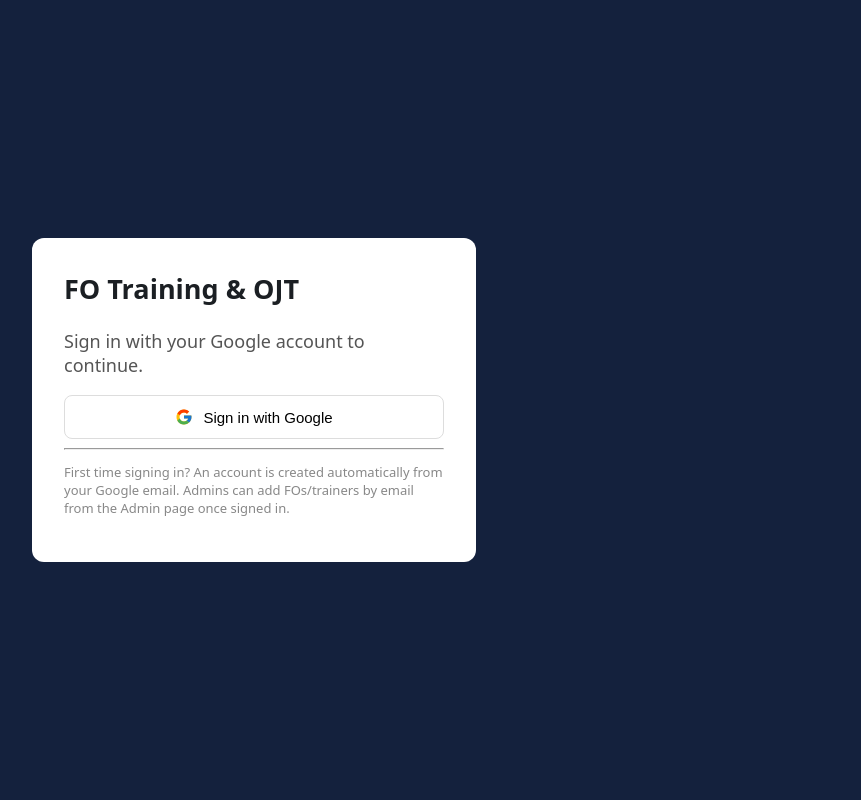
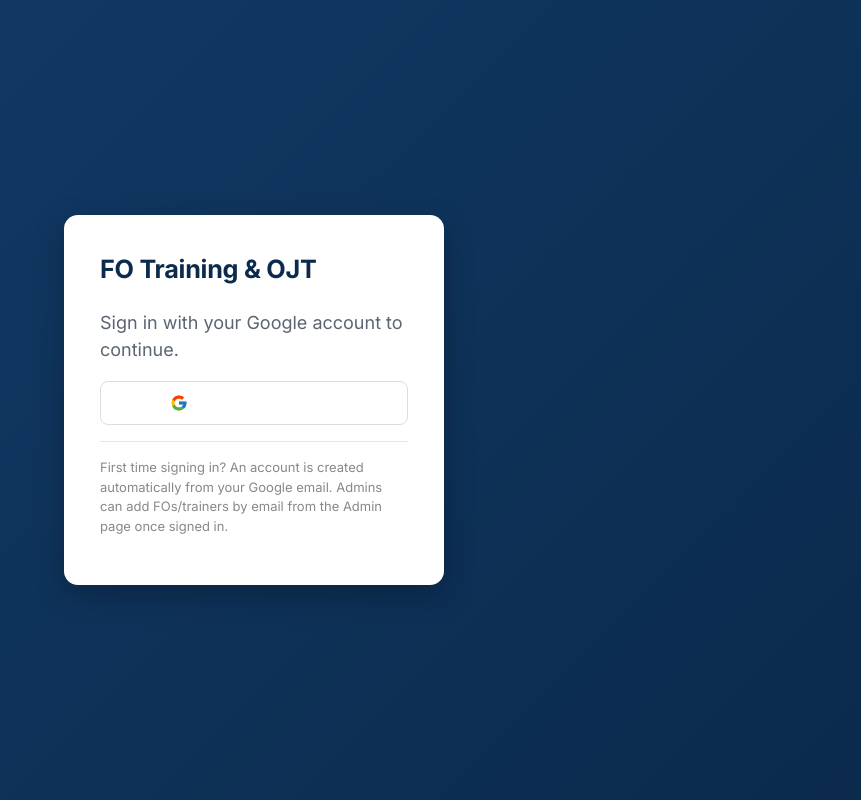
Before and after one commit to mjoshi-byte/Field-operation-, a React (Vite) app in the folder frontend/: page / in a window 1280 px wide. Shown: the whole page, without its empty margins (386-1247 px from the left). Built offline with nearby package versions, Linux system fonts and the light colour scheme; no server answers.

Commit message:
Redesign UI: new font, color palette, polished nav/tables/buttons

```diff
--- a/frontend/index.html
+++ b/frontend/index.html
@@ -4,13 +4,12 @@
     <meta charset="UTF-8" />
     <meta name="viewport" content="width=device-width, initial-scale=1.0, maximum-scale=1" />
     <title>FO Training &amp; OJT</title>
-    <style>
-      /* Large buttons, readable outdoors — per the cross-app baseline requirements */
-      :root { font-size: 18px; }
-      body { margin: 0; font-family: system-ui, -apple-system, Segoe UI, Roboto, sans-serif; background: #f6f7f9; color: #1b1f23; }
-      button { font-size: 1rem; min-height: 44px; }
-      input, select { font-size: 1rem; min-height: 40px; }
-    </style>
+    <link rel="preconnect" href="https://fonts.googleapis.com" />
+    <link rel="preconnect" href="https://fonts.gstatic.com" crossorigin />
+    <link
+      href="https://fonts.googleapis.com/css2?family=Inter:wght@400;500;600;700;800&display=swap"
+      rel="stylesheet"
+    />
   </head>
   <body>
     <div id="root"></div>
--- a/frontend/src/App.jsx
+++ b/frontend/src/App.jsx
@@ -68,20 +68,30 @@ export default function App() {
   return (
     <div>
       <header style={navStyle}>
-        <strong>FO Training &amp; OJT</strong>
-        <nav style={{ display: 'flex', gap: 12, flexWrap: 'wrap' }}>
-          {user.role === 'fo' && <Link to="/me">My Dashboard</Link>}
-          {user.role === 'fo' && <Link to="/checklist">OJT Checklist</Link>}
-          <Link to="/updates">Updates &amp; Quizzes</Link>
-          <Link to="/library">Library</Link>
-          {isStaff && <Link to="/trainer/overview">OJT Overview</Link>}
-          {isStaff && <Link to="/trainer/publish">Publish Update</Link>}
-          {isStaff && <Link to="/team">Team Dashboard</Link>}
-          {user.role === 'admin' && <Link to="/admin/users">Admin</Link>}
+        <strong style={{ fontSize: '1.2rem', letterSpacing: '-0.01em' }}>FO Training &amp; OJT</strong>
+        <nav style={{ display: 'flex', gap: 16, flexWrap: 'wrap' }}>
+          {user.role === 'fo' && <Link style={navLinkStyle} to="/me">My Dashboard</Link>}
+          {user.role === 'fo' && <Link style={navLinkStyle} to="/checklist">OJT Checklist</Link>}
+          <Link style={navLinkStyle} to="/updates">Updates &amp; Quizzes</Link>
+          <Link style={navLinkStyle} to="/library">Library</Link>
+          {isStaff && <Link style={navLinkStyle} to="/trainer/overview">OJT Overview</Link>}
+          {isStaff && <Link style={navLinkStyle} to="/trainer/publish">Publish Update</Link>}
+          {isStaff && <Link style={navLinkStyle} to="/team">Team Dashboard</Link>}
+          {user.role === 'admin' && <Link style={navLinkStyle} to="/admin/users">Admin</Link>}
         </nav>
         <div style={{ marginLeft: 'auto', display: 'flex', gap: 12, alignItems: 'center' }}>
-          <span>{user.name} ({user.role})</span>
-          <button onClick={handleLogout}>Sign out</button>
+          <span style={{ fontWeight: 500 }}>{user.name} ({user.role})</span>
+          <button
+            onClick={handleLogout}
+            style={{
+              background: 'transparent',
+              border: '1px solid rgba(255,255,255,0.4)',
+              color: 'white',
+              fontWeight: 500,
+            }}
+          >
+            Sign out
+          </button>
         </div>
       </header>
 
@@ -108,8 +118,14 @@ const navStyle = {
   display: 'flex',
   alignItems: 'center',
   gap: 20,
-  padding: '12px 20px',
-  background: '#14213d',
+  padding: '14px 24px',
+  background: 'var(--color-primary)',
   color: 'white',
   flexWrap: 'wrap',
+  boxShadow: '0 2px 8px rgba(0,0,0,0.15)',
 };
+
+const navLinkStyle = {
+  color: 'rgba(255,255,255,0.85)',
+  fontWeight: 500,
+};
--- a/frontend/src/main.jsx
+++ b/frontend/src/main.jsx
@@ -2,6 +2,7 @@ import React from 'react';
 import ReactDOM from 'react-dom/client';
 import { BrowserRouter } from 'react-router-dom';
 import App from './App.jsx';
+import './styles.css';
 
 ReactDOM.createRoot(document.getElementById('root')).render(
   <React.StrictMode>
--- a/frontend/src/pages/Login.jsx
+++ b/frontend/src/pages/Login.jsx
@@ -25,10 +25,18 @@ export default function Login() {
   }
 
   return (
-    <div style={{ display: 'flex', minHeight: '100vh', alignItems: 'center', justifyContent: 'center', background: '#14213d' }}>
-      <div style={{ background: 'white', padding: 32, borderRadius: 12, width: 380 }}>
+    <div
+      style={{
+        display: 'flex',
+        minHeight: '100vh',
+        alignItems: 'center',
+        justifyContent: 'center',
+        background: 'linear-gradient(135deg, var(--color-primary) 0%, var(--color-primary-dark) 100%)',
+      }}
+    >
+      <div style={{ background: 'white', padding: 36, borderRadius: 14, width: 380, boxShadow: '0 10px 30px rgba(0,0,0,0.25)' }}>
         <h2 style={{ marginTop: 0 }}>FO Training &amp; OJT</h2>
-        <p style={{ color: '#555' }}>Sign in with your Google account to continue.</p>
+        <p style={{ color: 'var(--color-text-muted)' }}>Sign in with your Google account to continue.</p>
 
         <button
           onClick={signInWithGoogle}
--- /dev/null
+++ b/frontend/src/styles.css
@@ -0,0 +1,127 @@
+/* Global design system for FO Training & OJT */
+
+:root {
+  --color-primary: #123c69;
+  --color-primary-dark: #0b2a4c;
+  --color-accent: #2da8a8;
+  --color-accent-dark: #1f8585;
+  --color-cta: #f2994a;
+  --color-cta-dark: #d97f32;
+  --color-bg: #f4f6f9;
+  --color-surface: #ffffff;
+  --color-border: #e2e6ec;
+  --color-text: #1a2233;
+  --color-text-muted: #5b6472;
+  --color-danger: #d64550;
+  --color-success: #2f9e57;
+  font-size: 18px;
+}
+
+* {
+  box-sizing: border-box;
+}
+
+body {
+  margin: 0;
+  font-family: 'Inter', system-ui, -apple-system, 'Segoe UI', Roboto, sans-serif;
+  background: var(--color-bg);
+  color: var(--color-text);
+  line-height: 1.5;
+  -webkit-font-smoothing: antialiased;
+}
+
+h1,
+h2,
+h3 {
+  font-weight: 700;
+  letter-spacing: -0.01em;
+  color: var(--color-primary-dark);
+}
+h1 { font-size: 1.75rem; }
+h2 { font-size: 1.4rem; margin-top: 0; }
+h3 { font-size: 1.15rem; }
+
+p { color: var(--color-text); }
+
+a {
+  color: var(--color-accent-dark);
+  text-decoration: none;
+  font-weight: 500;
+}
+a:hover { text-decoration: underline; }
+
+button {
+  font-size: 1rem;
+  min-height: 44px;
+  padding: 0 18px;
+  border-radius: 8px;
+  border: none;
+  background: var(--color-cta);
+  color: white;
+  font-weight: 600;
+  cursor: pointer;
+  transition: background 0.15s ease, transform 0.05s ease;
+}
+button:hover:not(:disabled) { background: var(--color-cta-dark); }
+button:active:not(:disabled) { transform: translateY(1px); }
+button:disabled { opacity: 0.6; cursor: default; }
+
+input,
+select,
+textarea {
+  font-size: 1rem;
+  min-height: 40px;
+  padding: 0 12px;
+  border-radius: 8px;
+  border: 1px solid var(--color-border);
+  background: var(--color-surface);
+  color: var(--color-text);
+  font-family: inherit;
+}
+input:focus,
+select:focus,
+textarea:focus {
+  outline: 2px solid var(--color-accent);
+  outline-offset: 1px;
+  border-color: var(--color-accent);
+}
+
+label {
+  display: block;
+  font-size: 0.9rem;
+  font-weight: 600;
+  color: var(--color-text-muted);
+  margin-bottom: 4px;
+}
+
+table {
+  width: 100%;
+  border-collapse: collapse;
+  background: var(--color-surface);
+  border-radius: 10px;
+  overflow: hidden;
+  box-shadow: 0 1px 3px rgba(18, 60, 105, 0.08);
+}
+thead tr { background: var(--color-primary); }
+thead th {
+  color: white;
+  text-align: left;
+  padding: 12px;
+  font-weight: 600;
+  font-size: 0.95rem;
+}
+tbody tr { border-bottom: 1px solid var(--color-border); }
+tbody tr:nth-child(even) { background: #f9fafc; }
+tbody tr:hover { background: #eef3f8; }
+tbody td { padding: 12px; color: var(--color-text); }
+
+hr {
+  border: none;
+  border-top: 1px solid var(--color-border);
+  margin: 16px 0;
+}
+
+::selection {
+  background: var(--color-accent);
+  color: white;
+}
```
